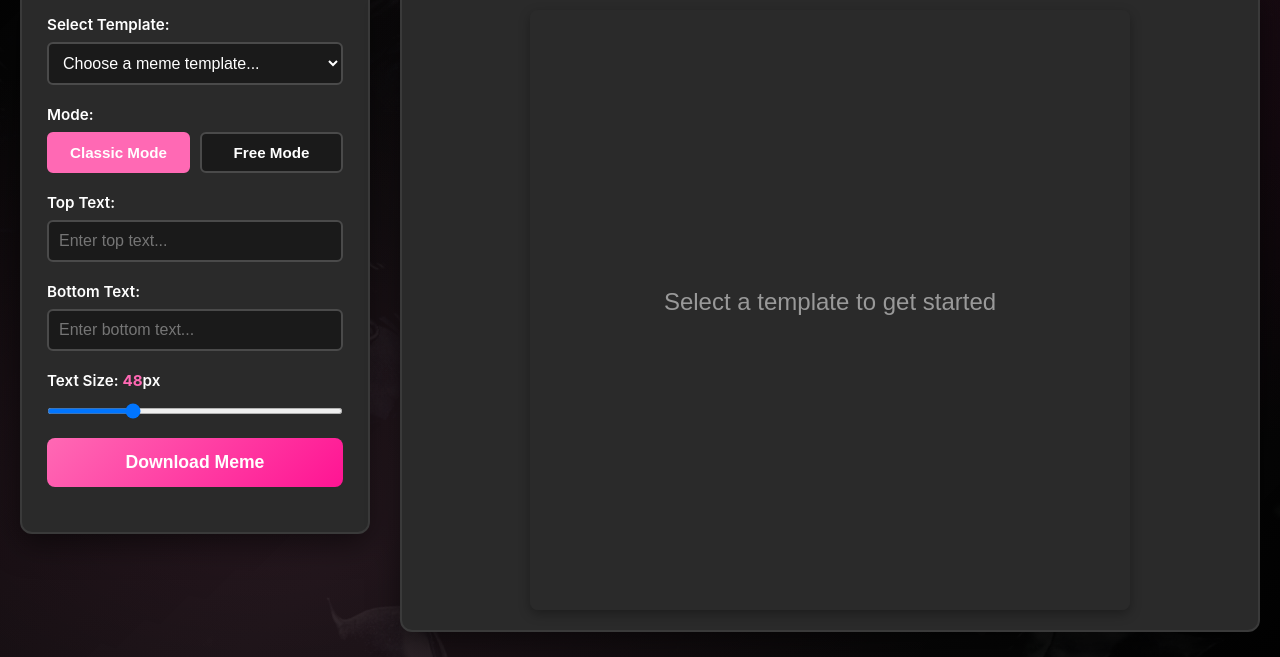
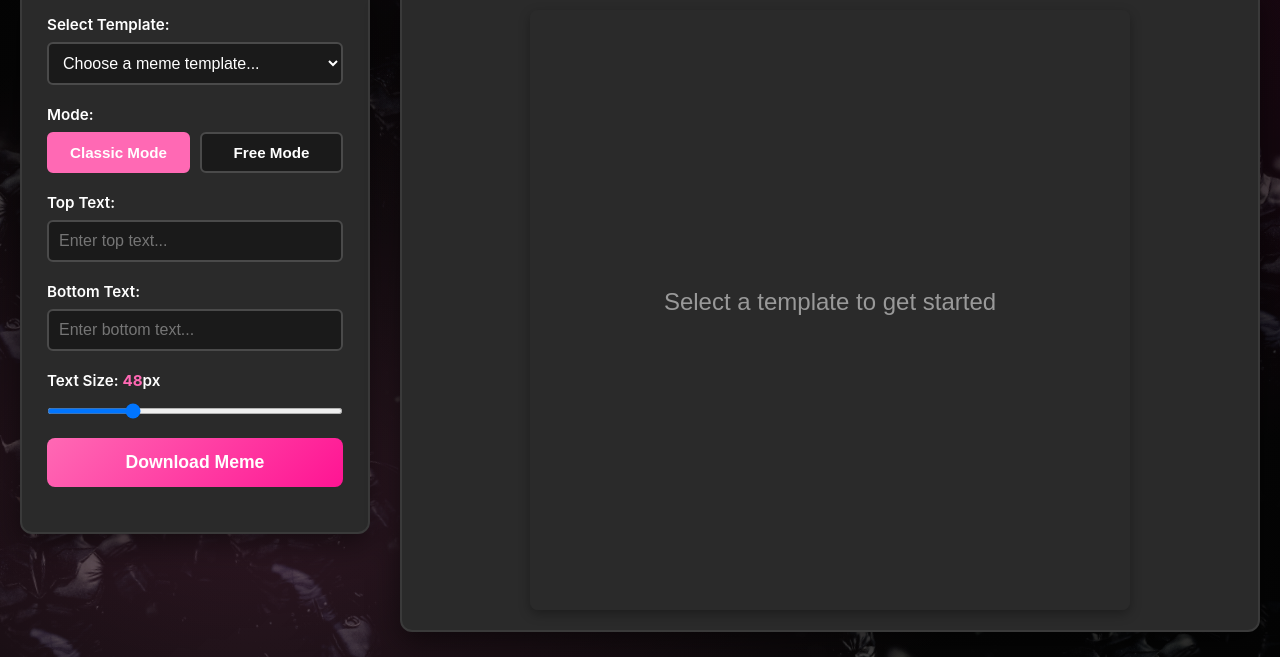
Before and after one commit to zonkcong/MEME_Generator, a plain HTML site: page index.html in a window 1280 px wide. Shown: the part 143-800 px from the top of the page. Drawn offline with Linux system fonts and the light colour scheme.

Commit message:
Made background tiles smaller and brighter

```diff
--- a/styles.css
+++ b/styles.css
@@ -22,10 +22,10 @@ body::before {
     width: 200%;
     height: 200%;
     background-image: url('assets/meme-bg.jpg');
-    background-size: 600px auto;
+    background-size: 250px auto;
     background-repeat: repeat;
     transform: rotate(-15deg);
-    opacity: 0.15;
+    opacity: 0.35;
     z-index: -2;
     animation: bg-drift 60s linear infinite;
 }
@@ -39,9 +39,9 @@ body::after {
     width: 100%;
     height: 100%;
     background:
-        radial-gradient(ellipse at 20% 80%, rgba(255, 105, 180, 0.1) 0%, transparent 50%),
-        radial-gradient(ellipse at 80% 20%, rgba(255, 20, 147, 0.08) 0%, transparent 50%),
-        linear-gradient(135deg, rgba(0, 0, 0, 0.7) 0%, rgba(20, 20, 20, 0.5) 50%, rgba(0, 0, 0, 0.7) 100%);
+        radial-gradient(ellipse at 20% 80%, rgba(255, 105, 180, 0.15) 0%, transparent 50%),
+        radial-gradient(ellipse at 80% 20%, rgba(255, 20, 147, 0.1) 0%, transparent 50%),
+        linear-gradient(135deg, rgba(0, 0, 0, 0.4) 0%, rgba(20, 20, 20, 0.2) 50%, rgba(0, 0, 0, 0.4) 100%);
     z-index: -1;
     pointer-events: none;
 }
```
